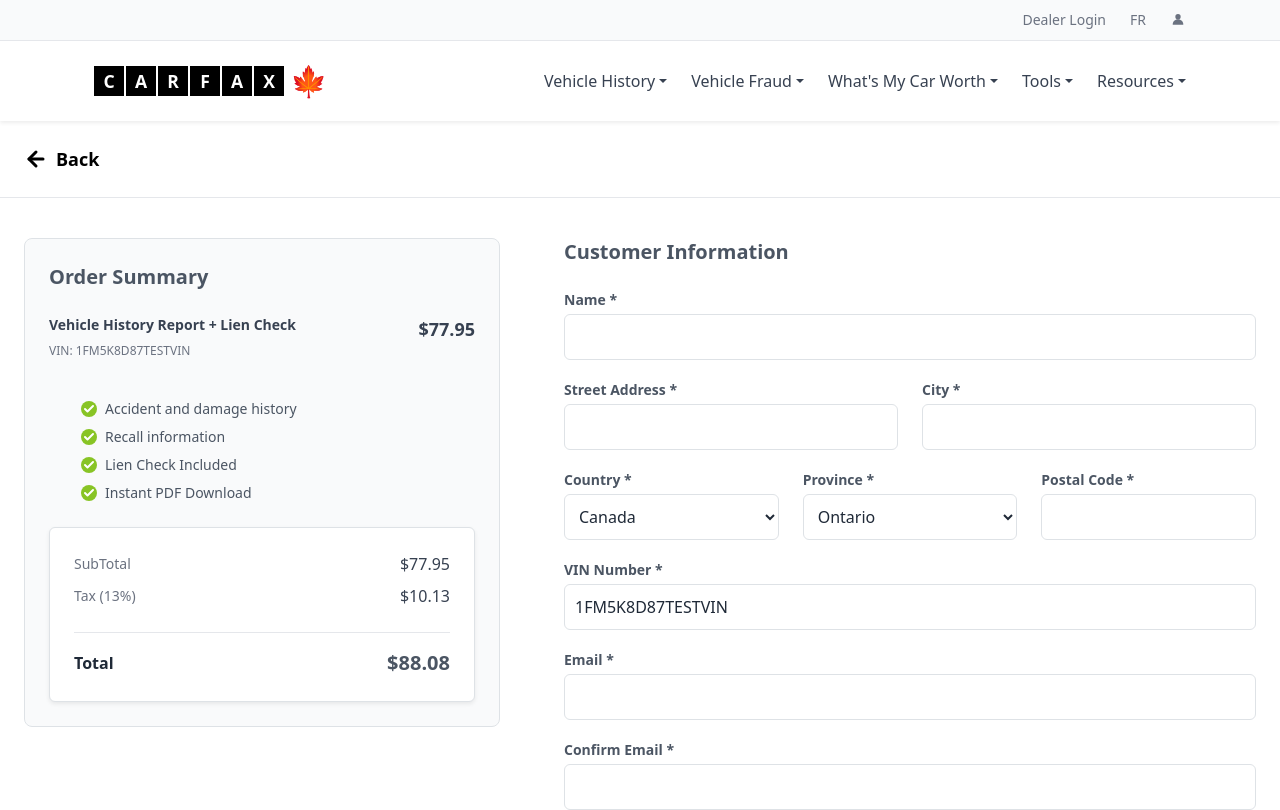
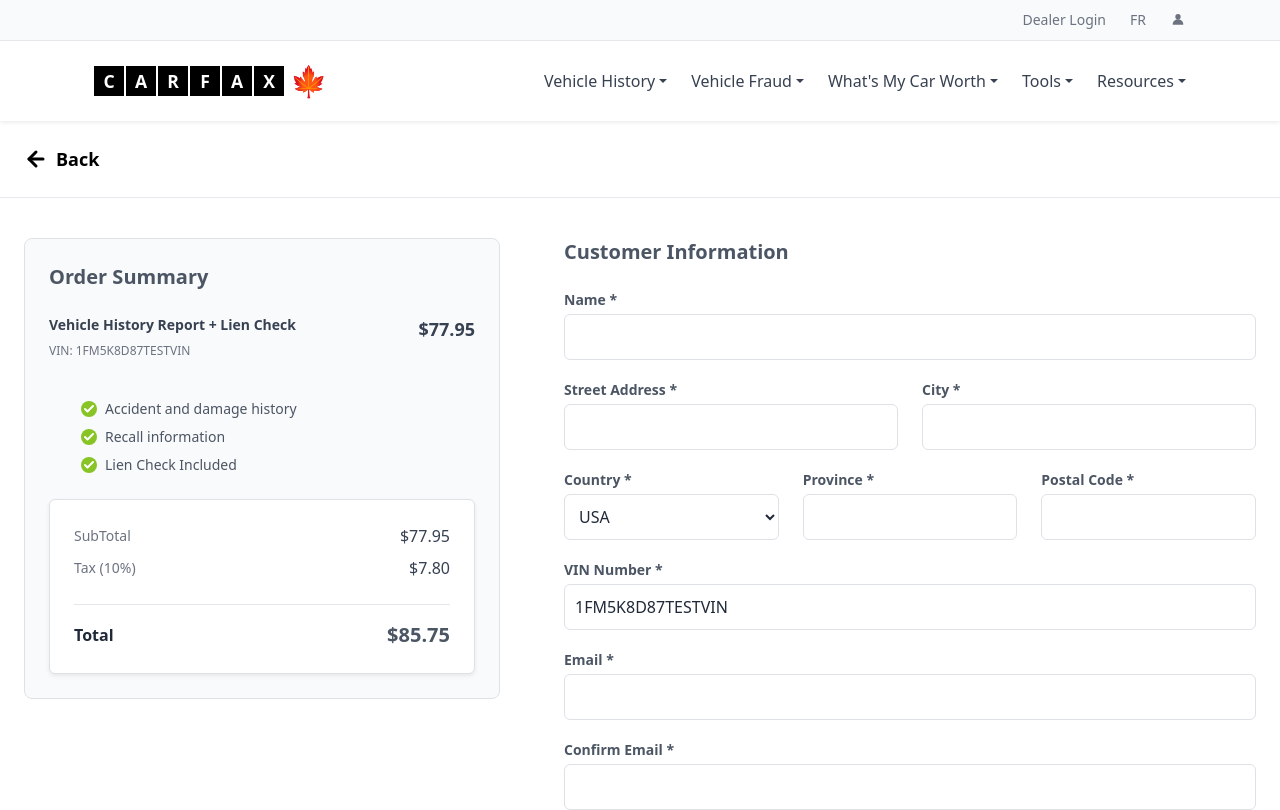
Before and after one commit to aminmustafaa/carfax, a React (Vite) app in the folder inspection/: page /checkout in a window 1280 px wide. Shown: the top 810 px of the page. Built offline with nearby package versions, Linux system fonts and the light colour scheme.

Commit message:
Update CheckoutPage.jsx

```diff
--- a/inspection/src/Components/CheckoutPage.jsx
+++ b/inspection/src/Components/CheckoutPage.jsx
@@ -24,7 +24,7 @@
         fullName: '',
         address: '',
         city: '',
-        province: 'Ontario',
+        province: '',
         postalCode: '',
         vinNo: '',
         email: '',
@@ -153,13 +153,11 @@
                                 <div className="grid grid-cols-1 md:grid-cols-3 gap-6">
                                     <div>
                                         <label className="block text-sm font-bold text-gray-600 mb-1">Country *</label>
-                                        <select className="w-full border border-gray-300 rounded-md p-2.5 bg-white outline-none focus:border-blue-500"><option>Canada</option><option>USA</option></select>
+                                        <select className="w-full border border-gray-300 rounded-md p-2.5 bg-white outline-none focus:border-blue-500"><option>USA</option><option>Germany</option><option>Canada</option><option>France</option><option>Italy</option><option>Spain</option><option>Netherland</option><option>Other</option></select>
                                     </div>
                                     <div>
                                         <label className="block text-sm font-bold text-gray-600 mb-1">Province *</label>
-                                        <select name="province" value={formData.province} onChange={handleChange} className="w-full border border-gray-300 rounded-md p-2.5 bg-white outline-none focus:border-blue-500">
-                                            <option>Ontario</option><option>Alberta</option><option>British Columbia</option><option>Quebec</option><option>New York</option><option>California</option><option>Other</option>
-                                        </select>
+                                        <input name="province" required value={formData.province} onChange={handleChange} type="text" className="w-full border border-gray-300 rounded-md p-2.5 outline-none focus:border-blue-500" />
                                     </div>
                                     <div>
                                         <label className="block text-sm font-bold text-gray-600 mb-1">Postal Code *</label>
@@ -206,7 +204,7 @@
                                     Processing Payment...
                                 </>
                             ) : (
-                                "Pay & Generate Report"
+                                "Pay Now"
                             )}
                         </button>
                     </form>
@@ -228,7 +226,6 @@
                             <SummaryItem text="Accident and damage history" />
                             <SummaryItem text="Recall information" />
                             <SummaryItem text="Lien Check Included" />
-                            <SummaryItem text="Instant PDF Download" />
                         </ul>
 
                         <div className="bg-white p-4 rounded border border-gray-200 shadow-sm">
@@ -237,12 +234,12 @@
                                 <span className="text-gray-700 font-medium">${price.toFixed(2)}</span>
                             </div>
                             <div className="flex justify-between items-center mb-4">
-                                <span className="text-gray-500 text-sm">Tax (13%)</span>
-                                <span className="text-gray-700 font-medium">${(price * 0.13).toFixed(2)}</span>
+                                <span className="text-gray-500 text-sm">Tax (10%)</span>
+                                <span className="text-gray-700 font-medium">${(price * 0.10).toFixed(2)}</span>
                             </div>
                             <div className="border-t border-gray-200 pt-3 flex justify-between items-center">
                                 <span className="font-bold text-gray-800">Total</span>
-                                <span className="font-bold text-gray-600 text-xl">${(price * 1.13).toFixed(2)}</span>
+                                <span className="font-bold text-gray-600 text-xl">${(price * 1.10).toFixed(2)}</span>
                             </div>
                         </div>
                     </div>
```
